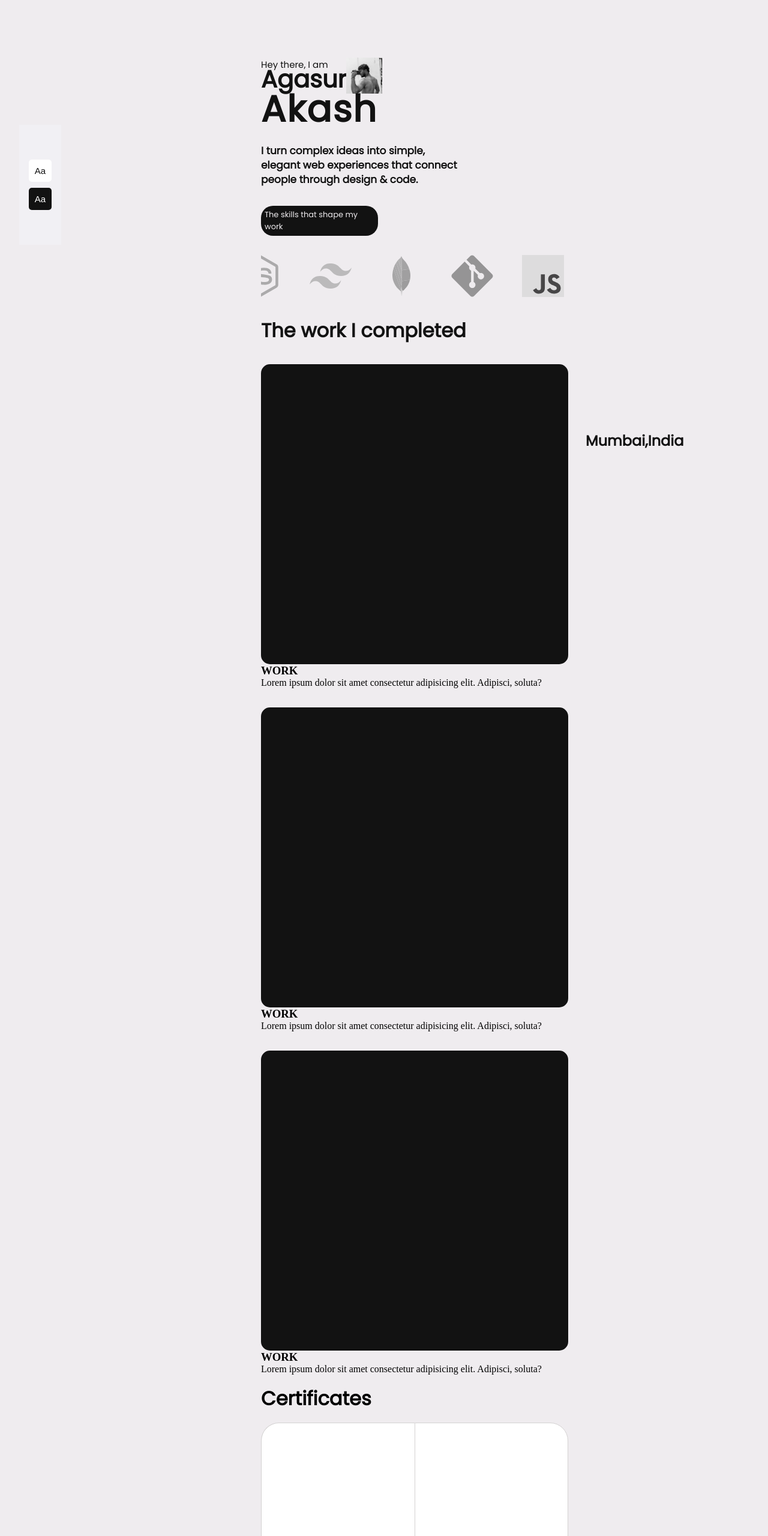
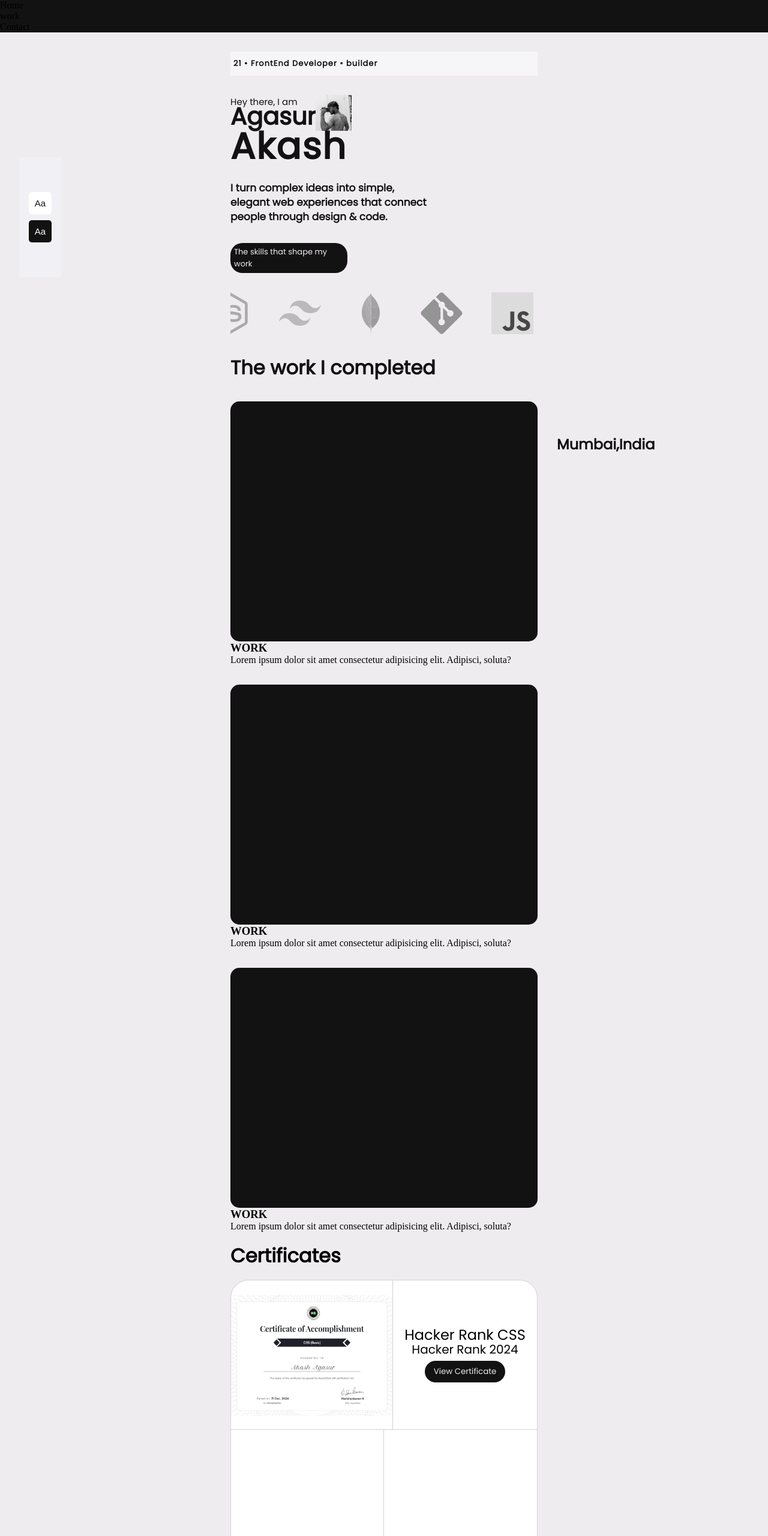
Before and after one commit to akash-agasur/PORTFOLIO, a plain HTML site: page index.html in a window 1280 px wide. Shown: the top 2560 px of the page at 60% size. Drawn offline with Linux system fonts and the light colour scheme.

Commit message:
btn section added

```diff
--- a/index.html
+++ b/index.html
@@ -7,19 +7,32 @@
       <link rel="stylesheet" href="style.css">
 </head>
 <body>
+<div class="menu">
+      <div class="work"><p>Home</p></div>
+      <div class="work"><p>work</p></div>
+      <div class="work"><p>Contact</p></div>
+
+</div>
+
       <div class="hero">
-        <div class="btn-box">
+            <div class="left">
+                  <div class="btn-box">
             <div class="lgt-mode">
                   <button>Aa</button>
             </div>
             <div class="ngt-mode">
             <button>Aa</button>
             </div>
+            </div>
+
       </div>
 
       <div class="main">
 
             <div class="nav">
+                  <div class="detail">
+                        <p>21 • FrontEnd Developer • builder </p>
+                  </div>
                   <div class="img-sname">
                         <div class="sname">
                         <p>Hey there, I am</p>
@@ -61,6 +74,7 @@
                     </div>
                 </div>
             </div>
+
             <div class="works">
                   <div class="work-head"><h1>The work I completed</h1></div>
                   <div class="box1"></div>
@@ -81,10 +95,16 @@
                   <h1>Certificates</h1>
                   <div class="certify-1">
                    <div class="cbox1">
-                        <p></p>
+                        <img src="/certificates/hacker-rank.png" alt="" height="250px" width="270px">
                    </div>
                    <div class="cbox2">
-                        <p></p>
+                          <h2>Hacker Rank CSS</h2>
+                    <h3> Hacker Rank 2024</h3>
+                    <a href="https://www.hackerrank.com/certificates/a8944e362920">
+                        <button class="hack-btn"> <p>View Certificate</p>
+                    </button>
+                    </a>
+
                   </div>
 
                   </div>
--- a/style.css
+++ b/style.css
@@ -21,18 +21,25 @@ body {
   width: 100%;
   background-color: var(--off-white);
 }
+.menu{
+  background-color: var(--black);
+   position: relative;
+}
 .hero{
   display: flex;
   justify-content: space-between;
 }
 
+
 .btn-box{
+  position: absolute;
+  left: 2rem;
   display: flex;
   flex-direction: column;
   justify-content: center;
   align-items: center;
   margin-top: 13rem;
-  margin-left: 2rem;
+  /* margin-left: 2rem; */
   gap: 10px;
   height: 200px;
   width: 70px;
@@ -54,6 +61,19 @@ body {
   font-size: 15px;
   border-radius: 5px;
 }
+.detail p {
+  font-size: 13px;
+  font-weight: 600;
+  font-family: var(--poppins);
+  /* opacity: 0.4; */
+  line-height: 30px;
+  letter-spacing: 1PX;
+  color: var(--black);
+  background-color: #F6F5F7;
+  margin-bottom: 2rem;
+  padding: 5px;
+}
+
 .main{
   height: 100vh;
   width: 40%;
@@ -66,7 +86,7 @@ body {
   flex-direction: column;
   justify-content: center;
   /* margin-left: 2%; */
-  margin-top: 6rem;
+  margin-top: 2rem;
   line-height: 3.2rem;
 
   /* align-items: center; */
@@ -174,15 +194,20 @@ body {
 }
 
 .works .box1,.box2,.box3{
-  height: 500px;
+  height: 400px;
   width: 100%;
   background-color: var(--black);
   border-radius: 15px;
   margin-top: 2rem;
 }
+.left{
+  width: 30%;position: relative;
+}
+
 
 .right{
  display: flex;
+ width: 30%;
  /* flex-direction: row; */
  justify-content:start;
  /* padding-right: 20rem; */
@@ -193,8 +218,8 @@ body {
 }
 .right .location{
   position: absolute;
-  margin-left: -19rem;
-  margin-bottom: 3rem;
+  margin-left: 2rem;
+  margin-bottom: 6rem;
 }
 .certificates h1{
   font-family: var(--poppins);
@@ -209,13 +234,49 @@ body {
   border-top-left-radius: 30px;
   border-right: none;
 }
+.certify-1 .cbox1 img{
+  object-fit: contain;
+}
 .certify-1 .cbox2{
   height: 250px;
   width: 270px;
   background-color:white;
   border: 1px solid rgb(212, 210, 210);
   border-top-right-radius: 30px;
+  display: flex;
+  flex-direction: column;
+  justify-content: center;
+  align-items: center;
+  line-height: 1.5rem;
+
 }
+.certify-1 .cbox2 h2{
+  font-family: var(--poppins);
+  font-size: 30pxrem;
+  font-weight: 500;
+}
+.certify-1 .cbox2 h3{
+  font-family: var(--poppins);
+  font-size: 20px;
+  font-weight: 500;
+}
+.certify-1 .cbox2 .hack-btn{
+  padding: 8px 15px 8px 15px;
+  border-radius: 20px;
+  border: none;
+  background-color: var(--black);
+  color: var(--off-white);
+  margin-top: 7px;
+}
+.hack-btn p{
+font-weight:large ;
+font-family: var(--poppins);
+}
+
+
+
+
+
 .certify-1{
   display: flex;
   /* margin-top: 2rem; */
```
